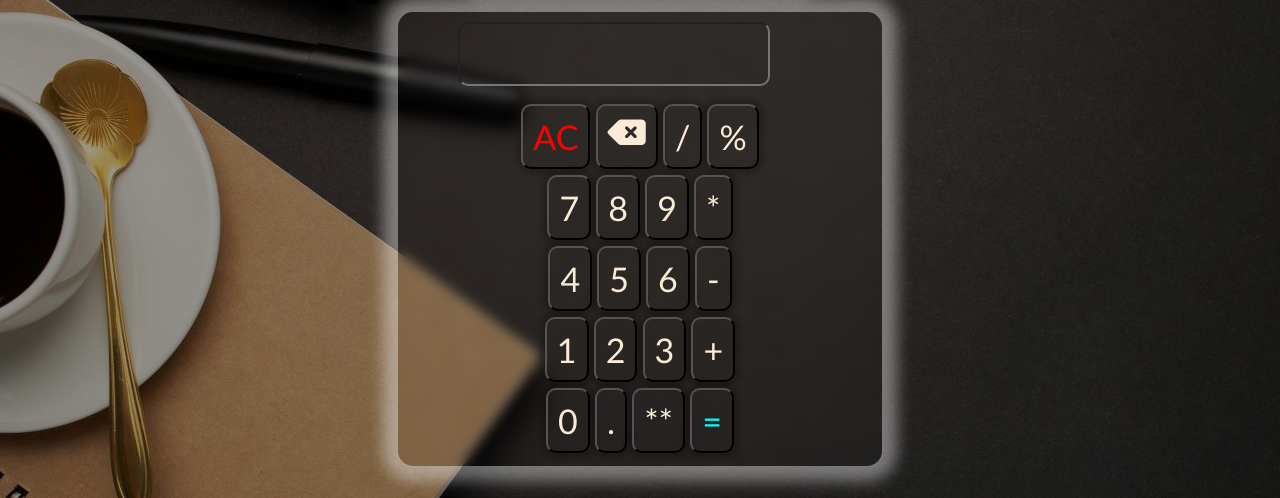
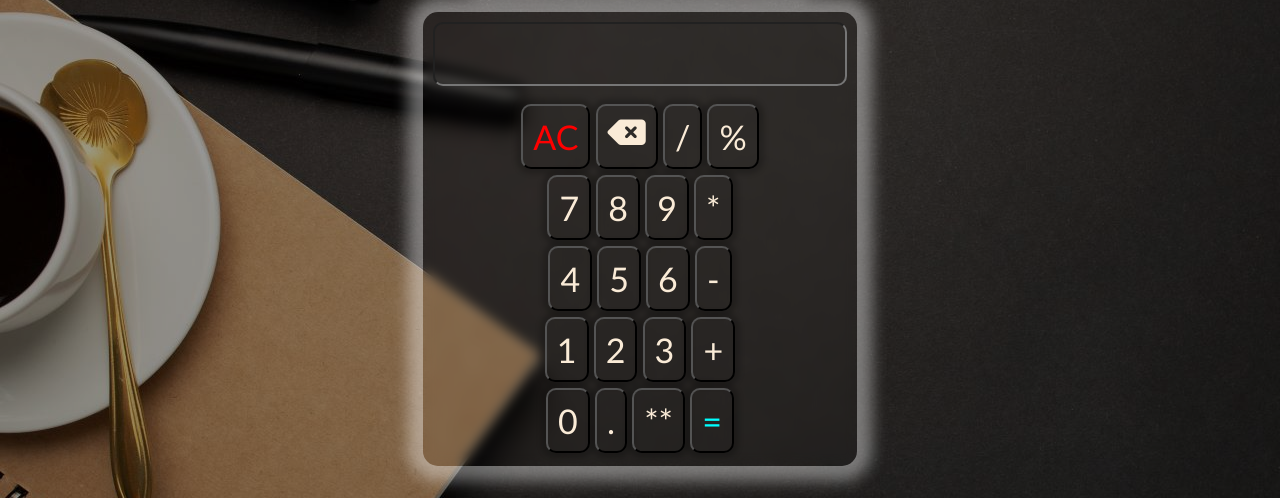
Before and after one commit to Shadan-Jamal/Sample-Calculator, a plain HTML site: page index.html in a window 1280 px wide. Shown: the part 214-712 px from the top of the page. Drawn offline with Linux system fonts and the light colour scheme.

Commit message:
Update calci.css

```diff
--- a/calci.css
+++ b/calci.css
@@ -70,8 +70,6 @@ h1{
 input{
   color:white;
   background:transparent;
-  width: 60%;
-  margin-left: 50px;
   height: 30px;
   border-radius: 10px;
   margin-bottom: 15px;
```
